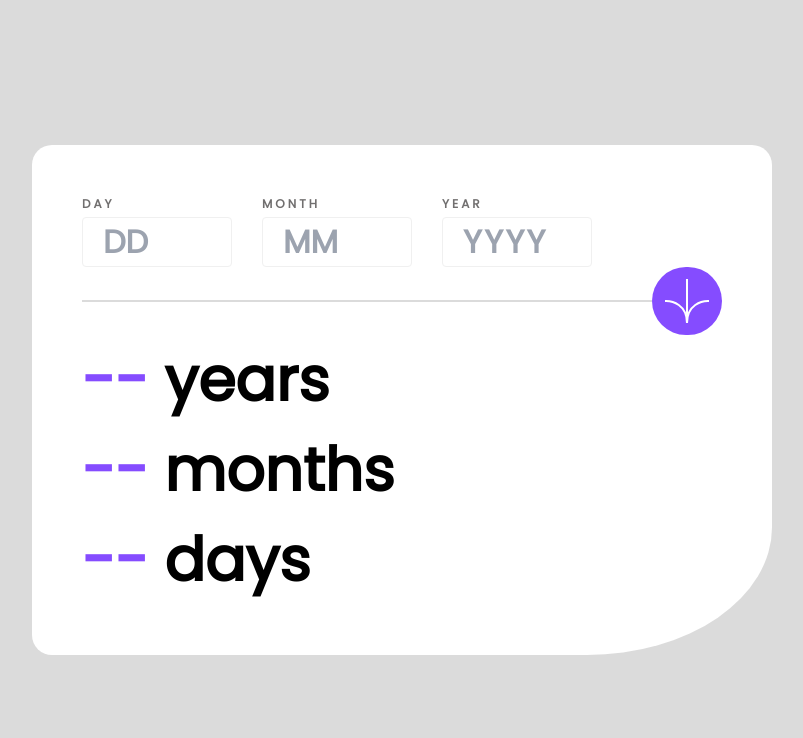
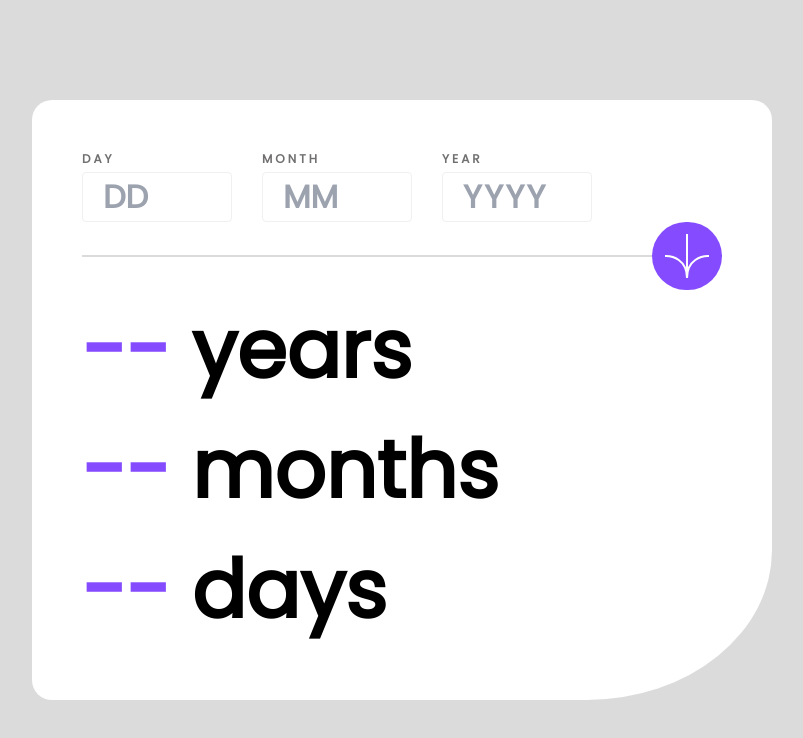
Before and after one commit to AskTiba/age-calculator, a React (Vite) app: page / in a window 1280 px wide. Shown: the top 738 px of the page, without its empty margins (238-1041 px from the left). Built offline with nearby package versions, Linux system fonts and the light colour scheme.

Commit message:
Update Results.tsx

```diff
--- a/src/components/Results.tsx
+++ b/src/components/Results.tsx
@@ -5,9 +5,9 @@ const Results = () => {
   const { age } = useContext(AgeContext); // Replace AgeContext with the actual context you're using
   console.log(age.year);
   return (
-    <div className="flex flex-col gap-x-[10px] px-[50px] text-[60px] font-extrabold pb-[50px]">
+    <div className="flex flex-col gap-x-[10px] px-[50px] text-[80px]  pb-[50px]">
       <p className="">
-        <span className="text-Purple">{age.years || "--"}</span> years
+        <span className="text-Purple ">{age.years || "--"}</span> years
       </p>
       <p className="">
         <span className="text-Purple">{age.months || "--"}</span> months
```
